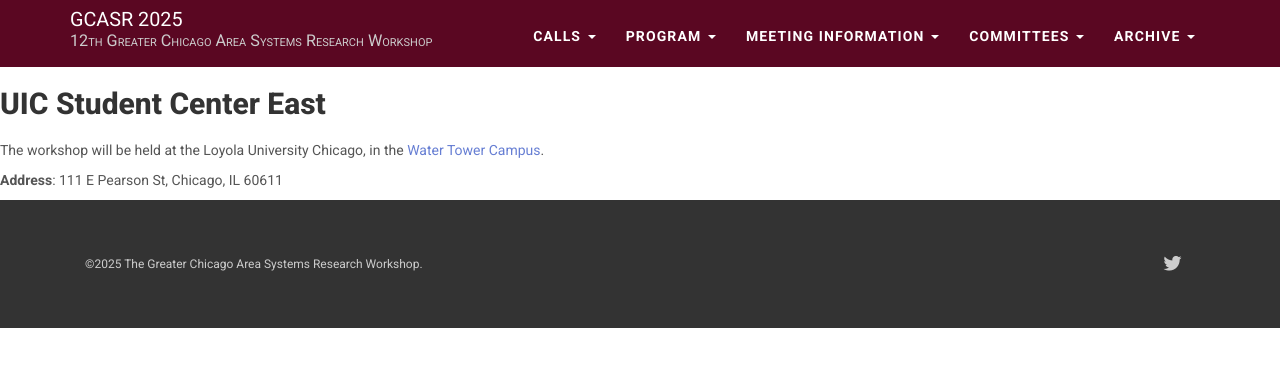
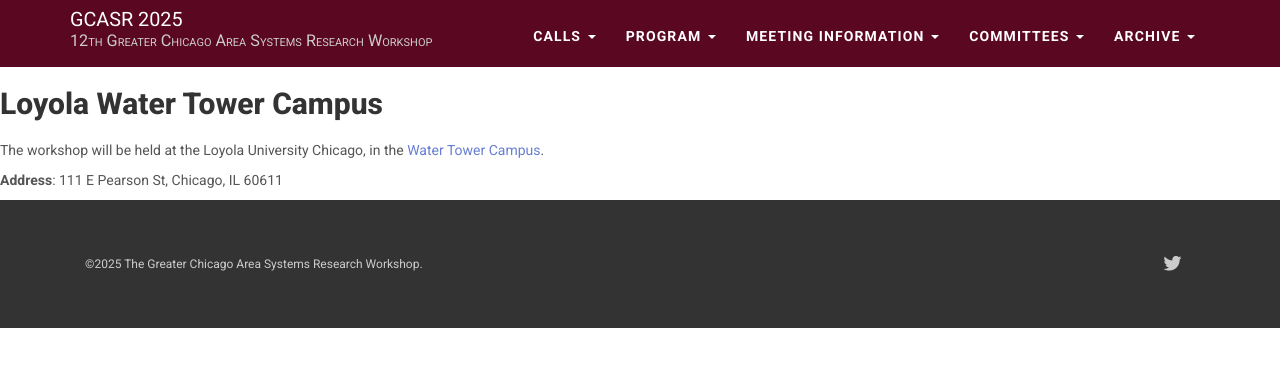
Before and after one commit to gcasr/2025, a Jekyll site: the page built from pages/venue.md, in a window 1280 px wide. Shown: the top 367 px of the page. Built offline with Jekyll 4.4.1, drawn with Linux system fonts in a browser that asks for light colours; nearby versions of some CDN libraries; our own code applies the rules of GitHub Pages for plain Markdown files; library files that are not in the unit come from our copies.

Commit message:
Update venue.md

```diff
--- a/pages/venue.md
+++ b/pages/venue.md
@@ -1,4 +1,4 @@
-## UIC Student Center East
+## Loyola Water Tower Campus
 
 The workshop will be held at the Loyola University Chicago, in the [Water Tower Campus]([https://sa.uic.edu/](https://www.luc.edu/communityrelations/campuses/watertowercampuswtc/)).
 
```
